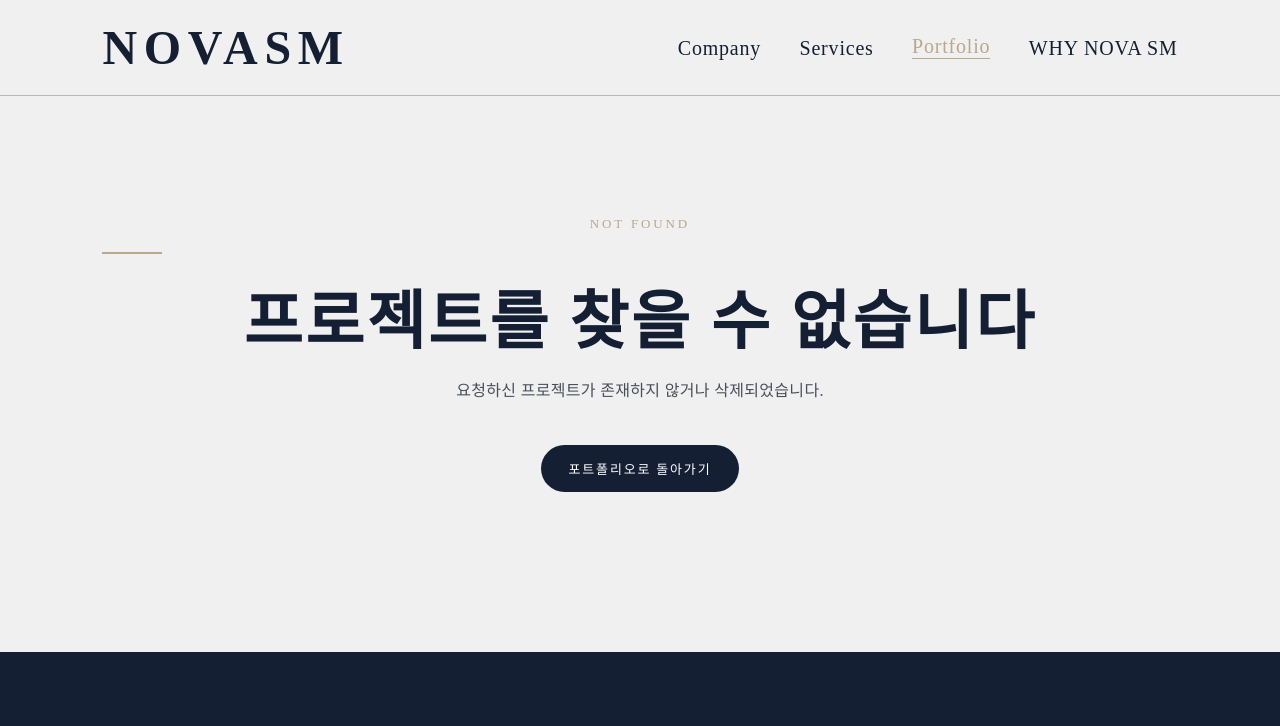
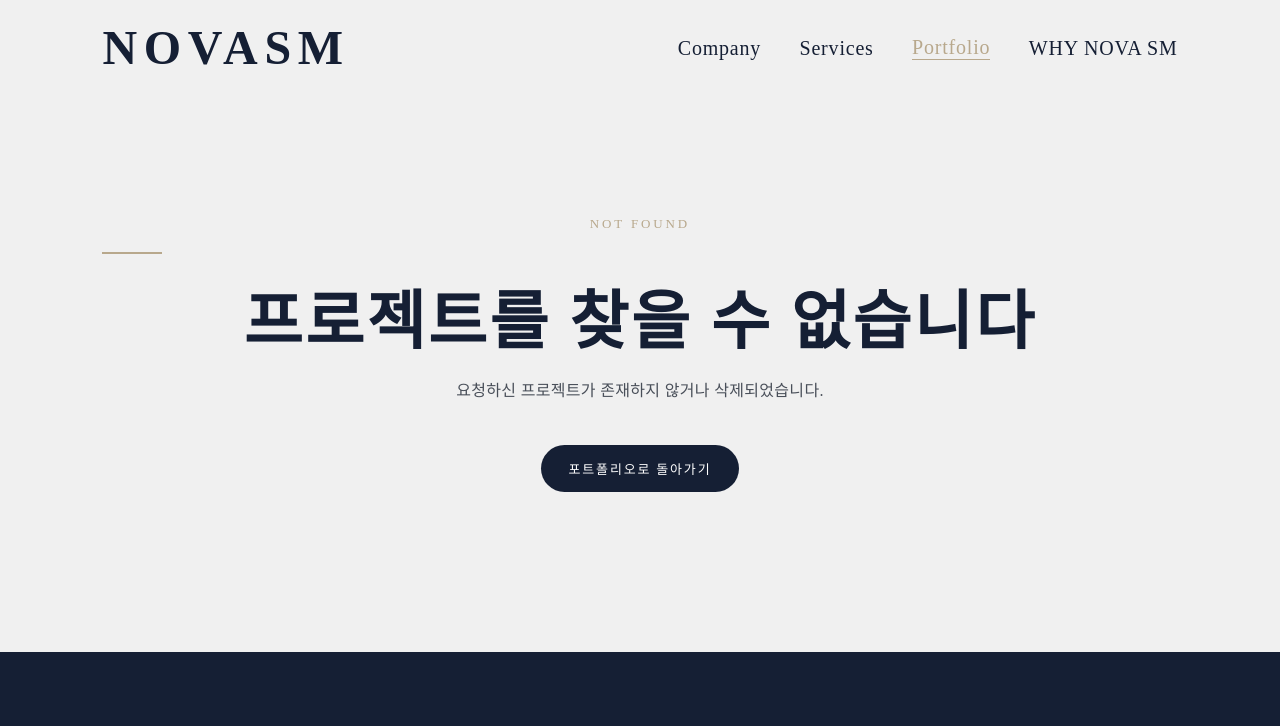
Before and after one commit to parkjaerang/novasm, a plain HTML site: page view.html in a window 1280 px wide. Shown: the top 726 px of the page. Drawn offline with Linux system fonts and the light colour scheme; a web font is replaced by a local one.

Commit message:
Add files via upload

```diff
--- a/css/common.css
+++ b/css/common.css
@@ -30,7 +30,6 @@
   display: flex;
   align-items: center;
   background: var(--mainbg);
-  border-bottom: 1px var(--gray2) solid;
   box-sizing: border-box;
 }
 
```
Also changed, not shown: css/company.css (line endings or trailing spaces), css/index.css (line endings or trailing spaces), css/intro.css (line endings or trailing spaces), css/portfolio.css (line endings or trailing spaces), css/view.css (line endings or trailing spaces).
